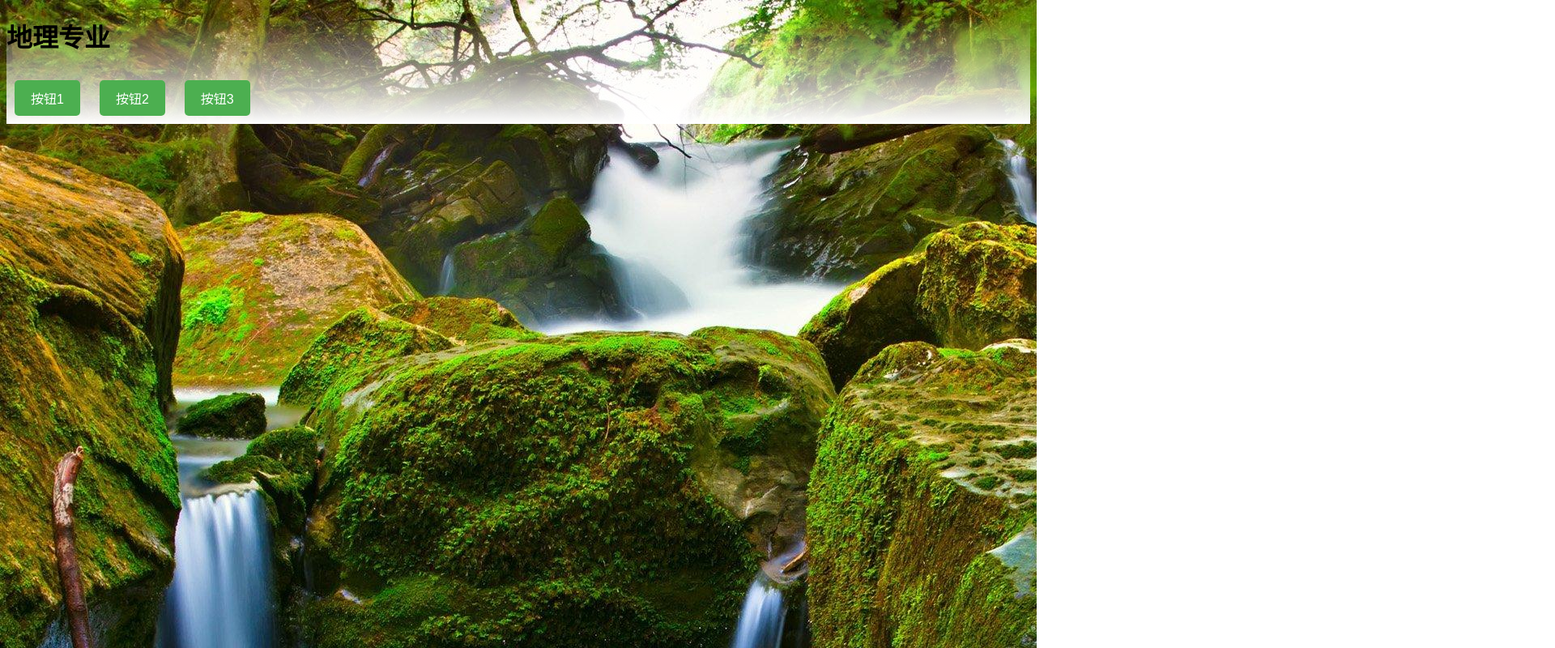
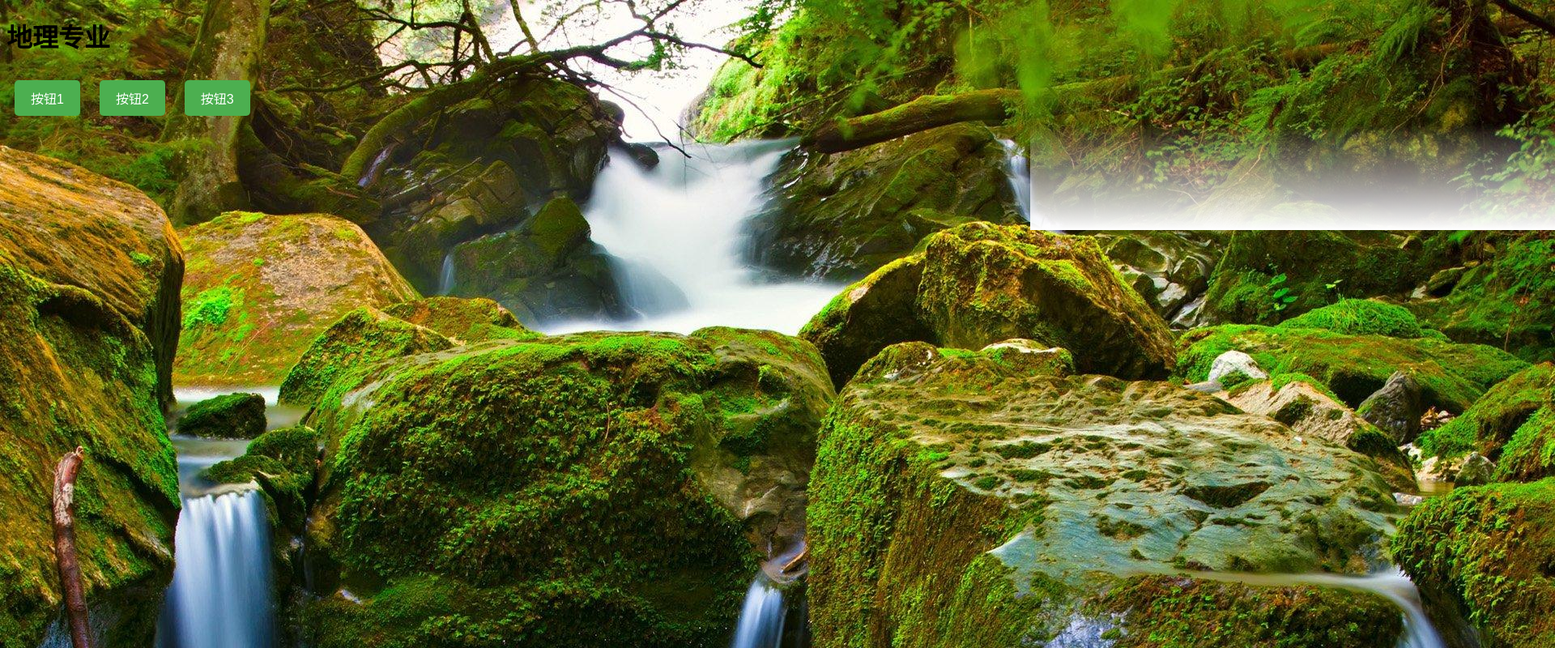
Before and after one commit to Tiddler121/Tiddler121.github.io, a plain HTML site: page index.html in a window 1280 px wide. Shown: the top 800 px of the page at 81% size, 1920 px wide, since content can reach past the window. Drawn offline with Linux system fonts and the light colour scheme.

Commit message:
Update index.html

```diff
--- a/index.html
+++ b/index.html
@@ -16,8 +16,8 @@
       position: absolute;
       width: 100%;
       height: 100%;
-      top: 0;
-      left: 0;
+      top: 100%;
+      left: 100%;
       background-image: linear-gradient(to bottom, rgba(255, 255, 255, 0), rgba(255, 255, 255, 1));
       /* 设置透明度渐变 */
       z-index: -1;
```
